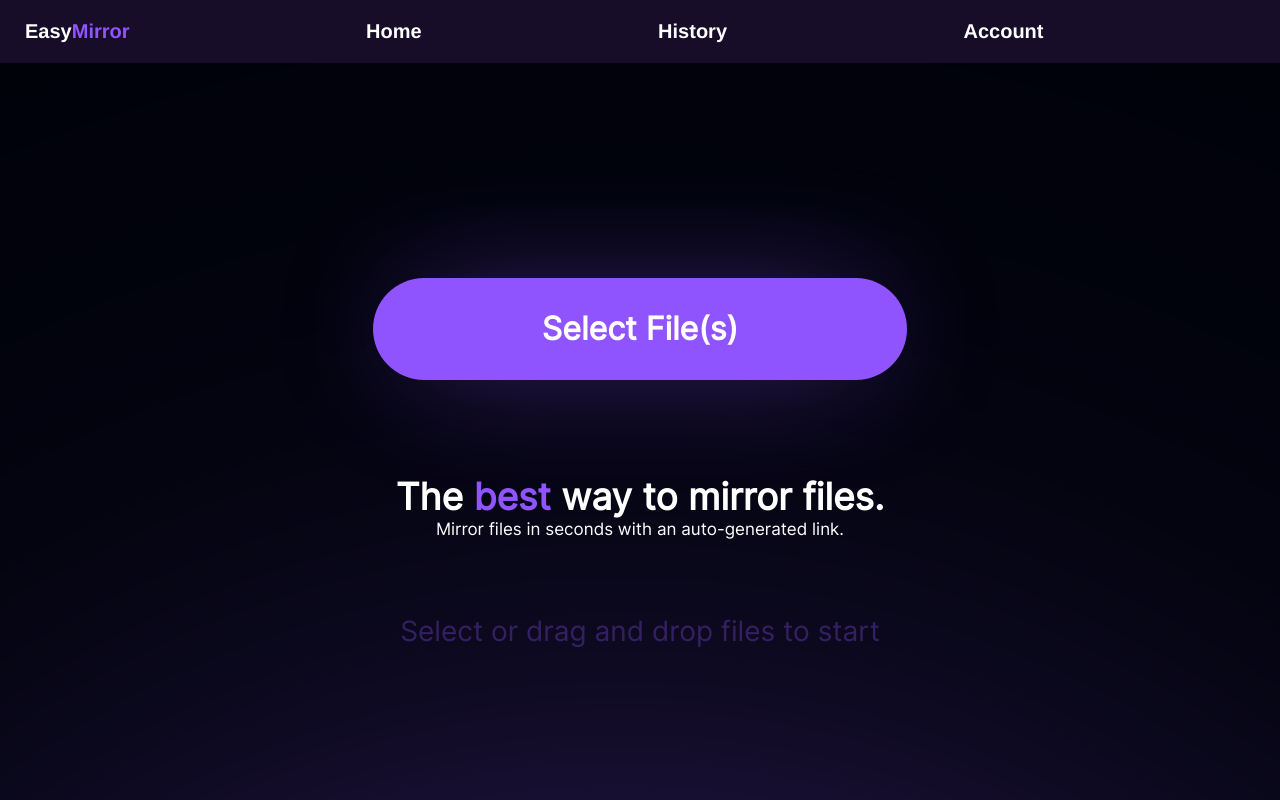
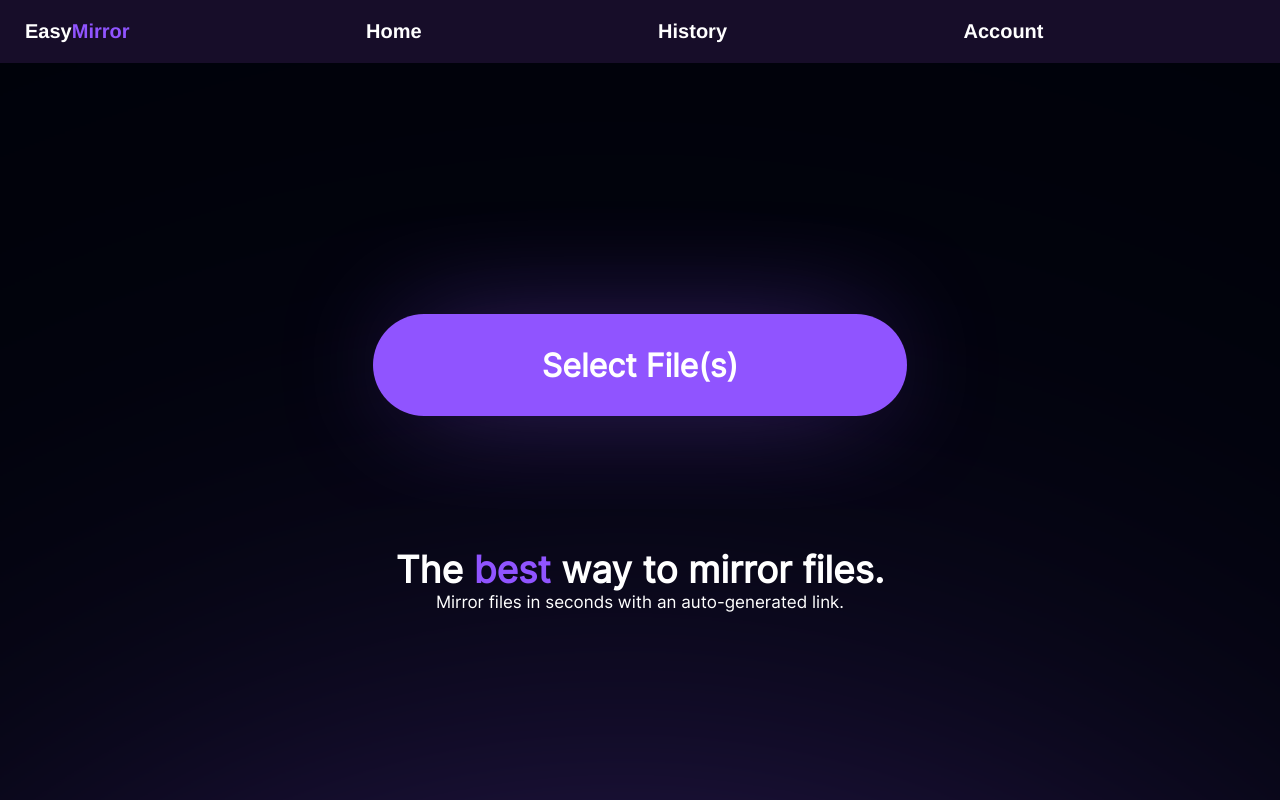
Before and after one commit to easymirror/easymirror-frontend, a React (Create React App) app: page / in a window 1280 px wide. Built offline with nearby package versions, Linux system fonts and the light colour scheme.

Commit message:
Temporarily removed instructions

```diff
--- a/src/pages/Home/index.tsx
+++ b/src/pages/Home/index.tsx
@@ -13,7 +13,7 @@ export const HomePage = () => {
                         <div className={style.slogan1}>The <span>best</span> way to mirror files.</div>
                         <div className={style.slogan2}>Mirror files in seconds with an auto-generated link.</div>
                     </div>
-                    <div className={style.intructions1}>Select or drag and drop files to start</div>
+                    {/* <div className={style.intructions1}>Select or drag and drop files to start</div> */}
                 </div>
             </div>
         </PageLayout>
```
